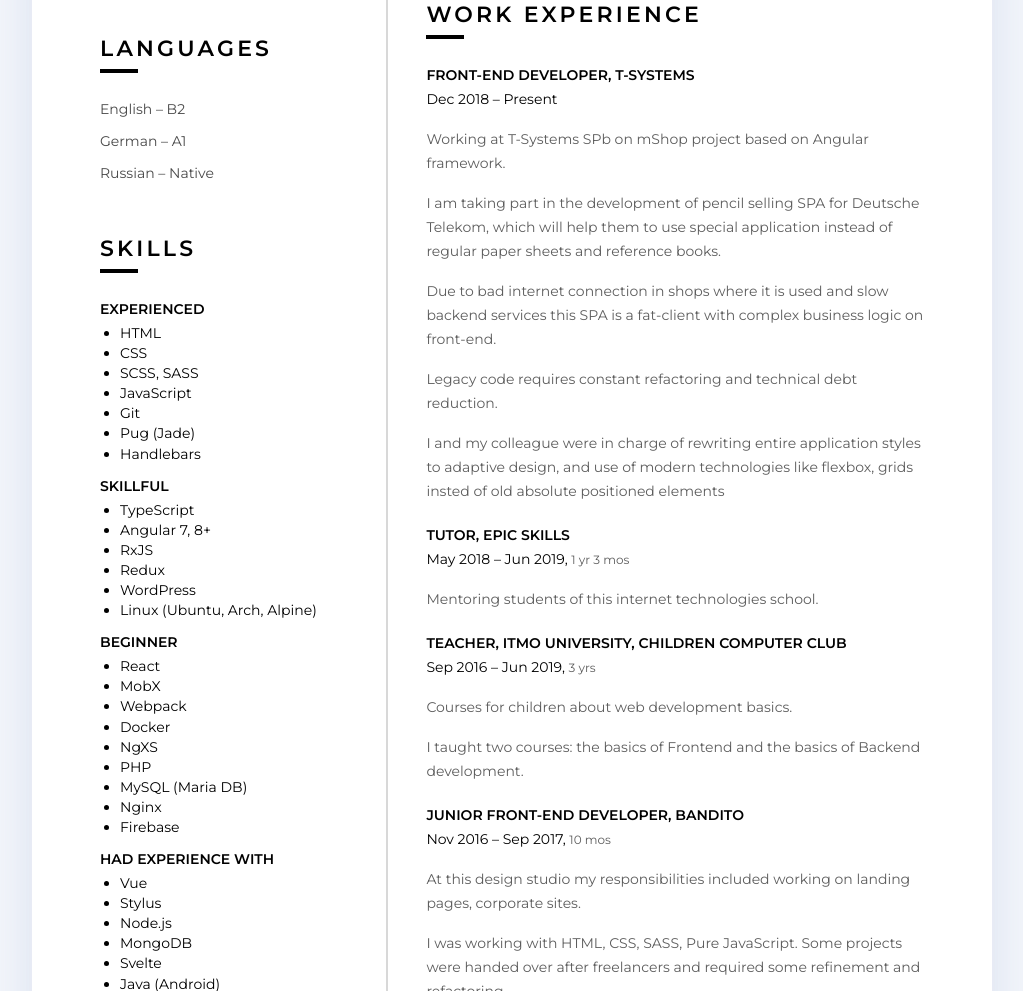
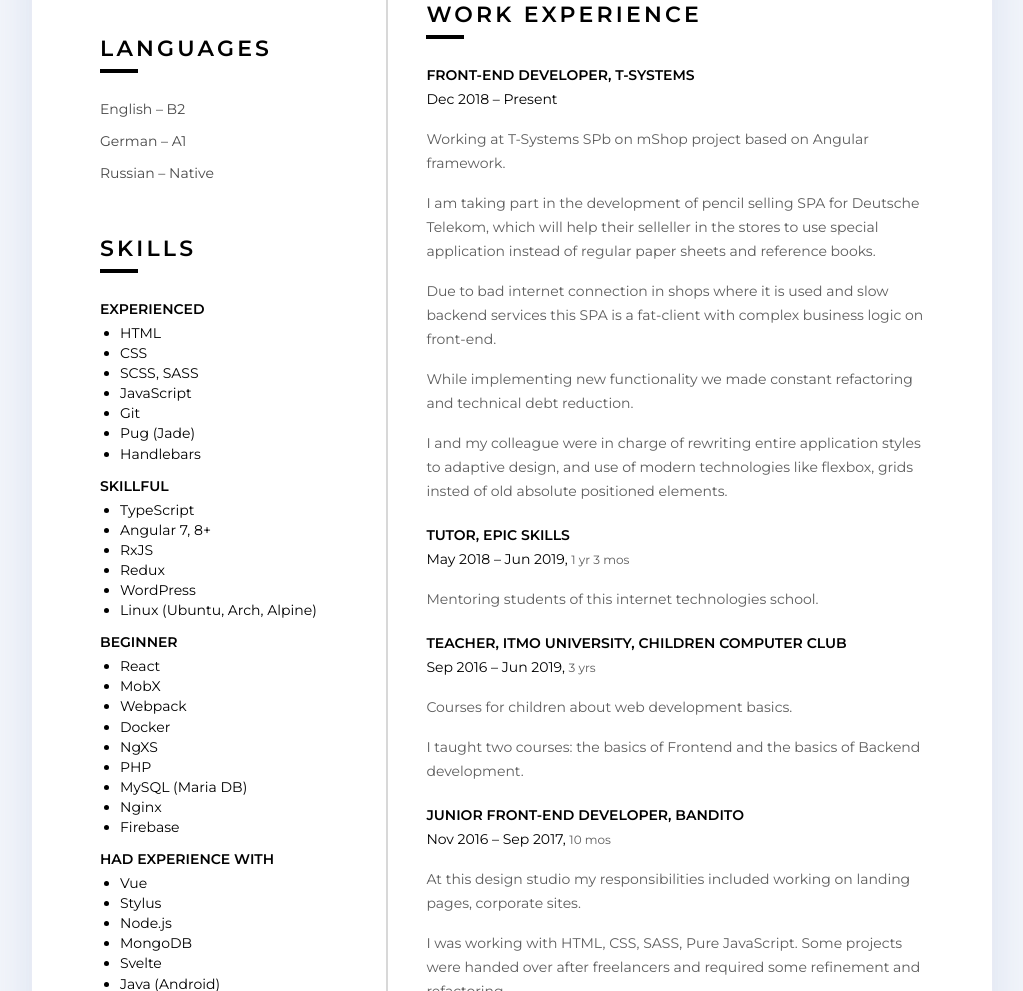
Before and after one commit to NerianMin/nerianbortein.com, a website: page index.html in a window 1280 px wide. Shown: the part 770-1761 px from the top of the page, without its empty margins (128-1151 px from the left). Drawn offline with Linux system fonts and the light colour scheme.

Commit message:
fix: typos in profile

```diff
--- a/index.html
+++ b/index.html
@@ -141,10 +141,10 @@
           </div>
           <div class="info-section__text info-section__text--long">
             <p>Working at T-Systems SPb on mShop project based on Angular framework.</p>
-            <p>I am taking part in the development of pencil selling SPA for Deutsche Telekom, which will help them to use special application instead of regular paper sheets and reference books.</p>
+            <p>I am taking part in the development of pencil selling SPA for Deutsche Telekom, which will help their selleller in the stores to use special application instead of regular paper sheets and reference books.</p>
             <p>Due to bad internet connection in shops where it is used and slow backend services this SPA is a fat-client with complex business logic on front-end.</p>
-            <p>Legacy code requires constant refactoring and technical debt reduction.</p>
-            <p>I and my colleague were in charge of rewriting entire application styles to adaptive design, and use of modern technologies like flexbox, grids insted of old absolute positioned elements</p>
+            <p>While implementing new functionality we made constant refactoring and technical debt reduction.</p>
+            <p>I and my colleague were in charge of rewriting entire application styles to adaptive design, and use of modern technologies like flexbox, grids insted of old absolute positioned elements.</p>
           </div>
         </section>
         <section class="info-section__group">
```
